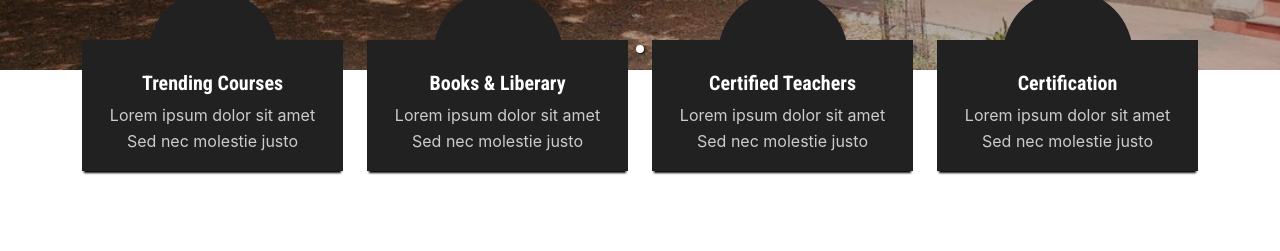
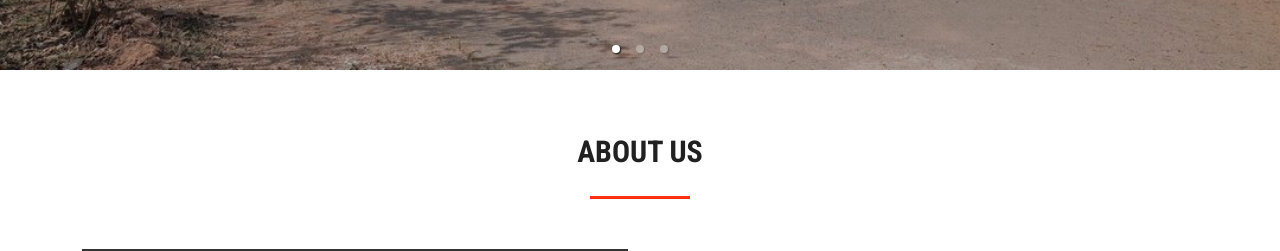
Before and after one commit to amjed-ali-k/ths-website, a React (Vite) app: page / in a window 1280 px wide. Shown: the part 830-1081 px from the top of the page. Built offline with nearby package versions, Linux system fonts and the light colour scheme; no server answers; grey boxes are pictures that could not be loaded; a web font is replaced by a local one.

Commit message:
fix: cards

```diff
--- a/src/pages/home.tsx
+++ b/src/pages/home.tsx
@@ -147,7 +147,7 @@ function home() {
       </div>
       {/* Slider Area End */}
       {/* Services Start */}
-      <div className="rs-services rs-services-style1">
+      {/* <div className="rs-services rs-services-style1">
         <div className="container">
           <div className="row">
             <div className="col-lg-3 col-md-6">
@@ -196,7 +196,7 @@ function home() {
             </div>
           </div>
         </div>
-      </div>
+      </div> */}
       {/* Services End */}
       {/* About Us Start */}
       <div id="rs-about" className="rs-about sec-spacer">
```
